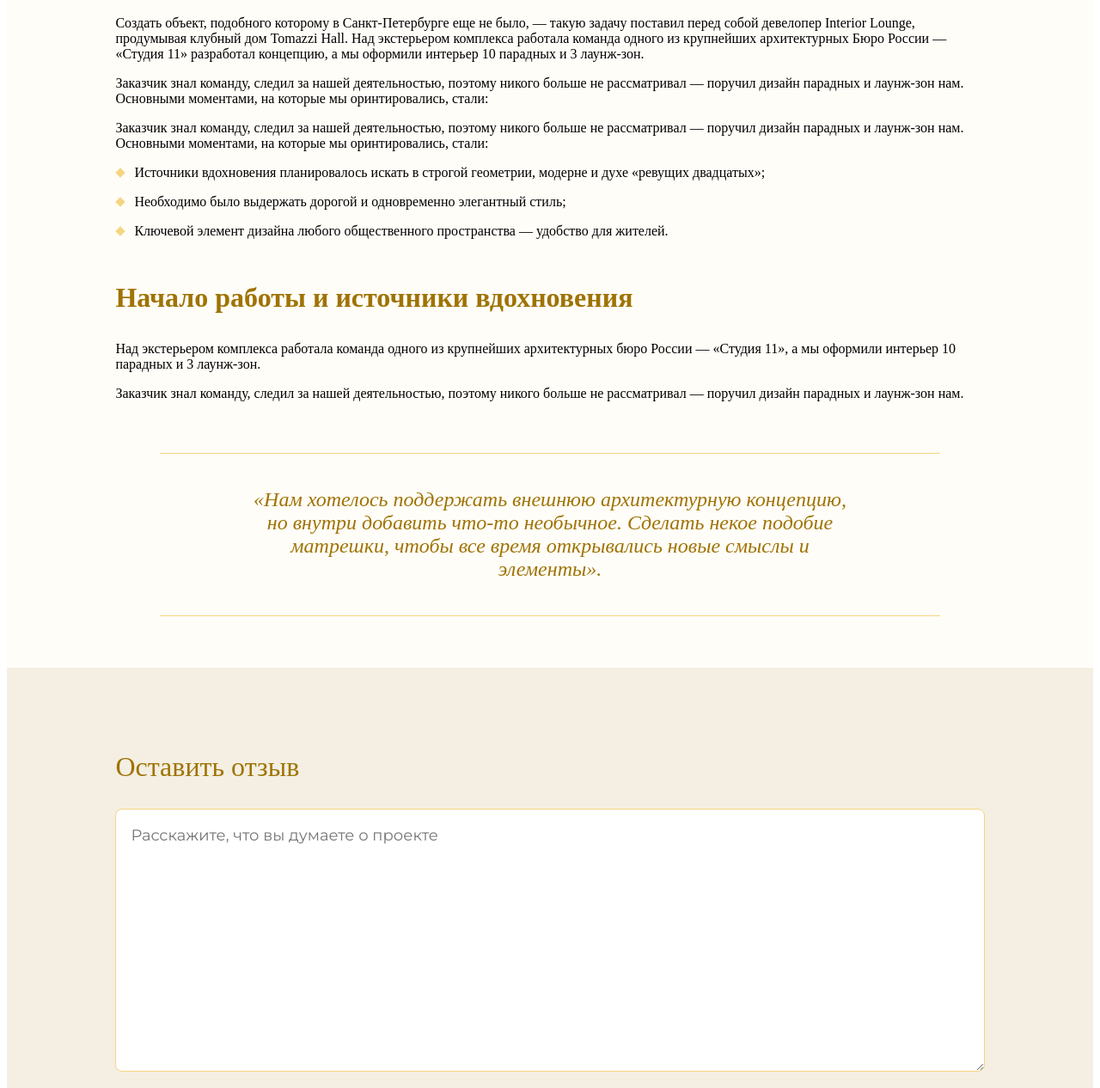
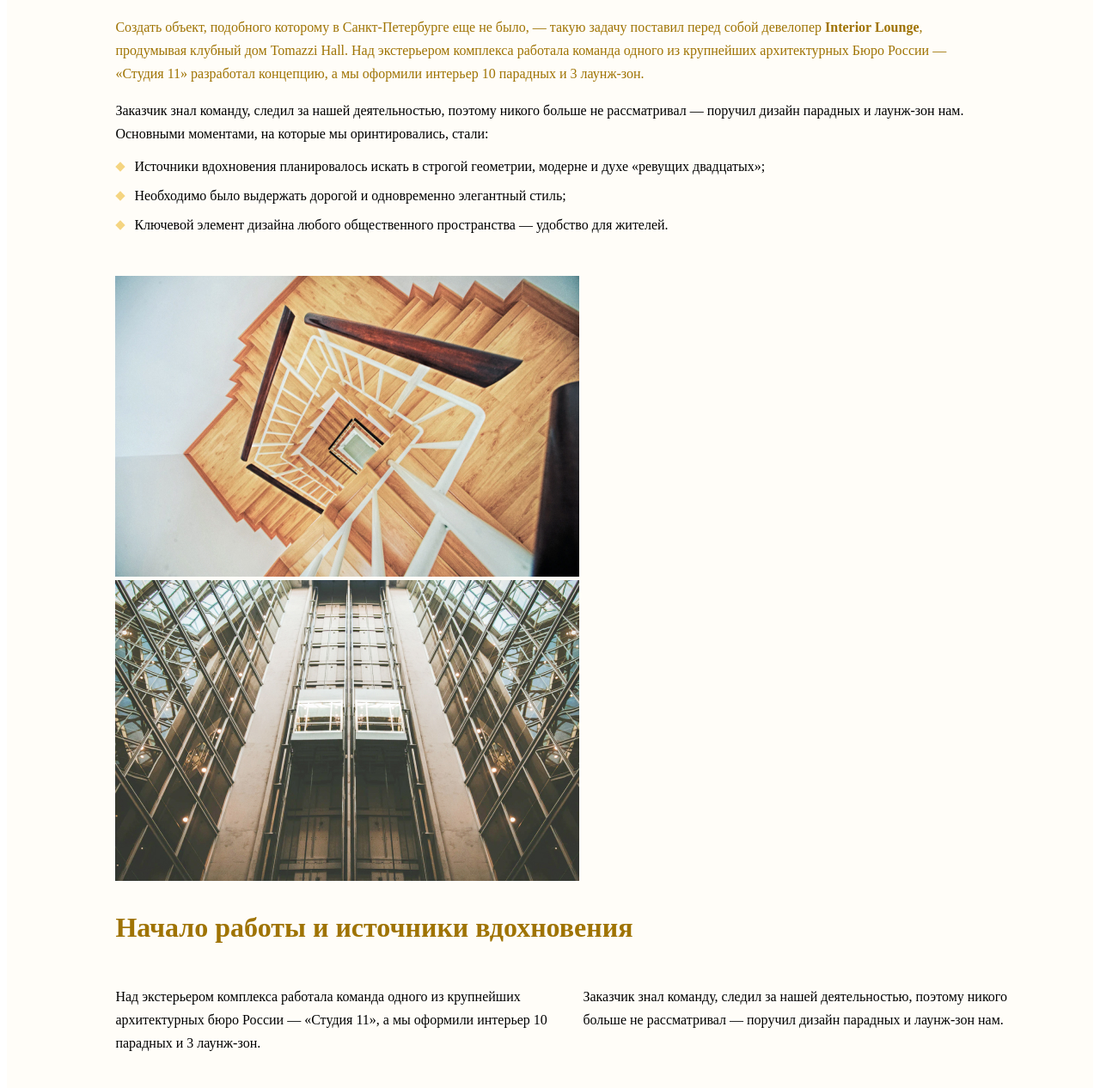
Before and after one commit to Valerybiryukowa/Interior-Lounge, a plain HTML site: page index.html in a window 1280 px wide. Shown: the part 774-2040 px from the top of the page at 86% size. Drawn offline with Linux system fonts and the light colour scheme.

Commit message:
Рефакторинг кода

```diff
--- a/index.html
+++ b/index.html
@@ -54,9 +54,6 @@
 
         <section class="intro">
             <div class="wrapper">
-              <div class="wysiwyg-wrapper">
-                <!-- здесь будет вставлен код WYSIWYG радактора -->
-              </div>
             </div>
           </section>
 
@@ -66,11 +63,8 @@
                     <h1>Дизайн общественных интерьеров</h1>
                     <h2>Кейс клубного дома Tomazzi Hall</h2>
                     <img src="img/desktop-wysiwyg 1.jpg" alt="" width="1110">
-                    <p>
-                        Создать объект, подобного которому в Санкт-Петербурге еще не было, — такую задачу поставил перед собой девелопер Interior Lounge, продумывая клубный дом Tomazzi Hall. Над экстерьером комплекса работала команда одного из крупнейших архитектурных  Бюро России — «Студия 11» разработал концепцию, а мы оформили интерьер 10 парадных и 3 лаунж-зон.
-                    </p>
-                    <p>
-                        Заказчик знал команду, следил за нашей деятельностью, поэтому никого больше не рассматривал — поручил дизайн парадных и лаунж-зон нам. Основными моментами, на которые мы оринтировались, стали:
+                    <p class="different-color">
+                        Создать объект, подобного которому в Санкт-Петербурге еще не было, — такую задачу поставил перед собой девелопер <b>Interior Lounge</b>, продумывая клубный дом Tomazzi Hall. Над экстерьером комплекса работала команда одного из крупнейших архитектурных  Бюро России — «Студия 11» разработал концепцию, а мы оформили интерьер 10 парадных и 3 лаунж-зон.
                     </p>
                     <p>
                         Заказчик знал команду, следил за нашей деятельностью, поэтому никого больше не рассматривал — поручил дизайн парадных и лаунж-зон нам. Основными моментами, на которые мы оринтировались, стали:
@@ -86,12 +80,14 @@
                             Ключевой элемент дизайна любого общественного пространства — удобство для жителей.
                         </li>
                     </ol>
+                    <img class="image2" src="img/image 2.jpg" alt="Лестница" width="540" height="350">
+                    <img class="image3" src="img/image 3.jpg" alt="" width="540" height="350">
 
+                    <div class="two-columns">
                         <h3>Начало работы и источники вдохновения</h3>
-                    <p>Над экстерьером комплекса работала команда одного из крупнейших архитектурных бюро России — «Студия 11», а мы оформили интерьер 10 парадных и 3 лаунж-зон.
-                    </p>
-                    <p>Заказчик знал команду, следил за нашей деятельностью, поэтому никого больше не рассматривал — поручил дизайн парадных и лаунж-зон нам.
-                    </p>
+                        <p class="text">Над экстерьером комплекса работала команда одного из крупнейших архитектурных бюро России — «Студия 11», а мы оформили интерьер 10 парадных и 3 лаунж-зон.</p>
+                        <p class="text">Заказчик знал команду, следил за нашей деятельностью, поэтому никого больше не рассматривал — поручил дизайн парадных и лаунж-зон нам.</p>
+                    </div>
                     <blockquote>
                         «Нам хотелось поддержать внешнюю архитектурную концепцию, но внутри добавить что-то необычное. Сделать некое подобие матрешки, чтобы все время открывались новые смыслы и элементы».
                     </blockquote>
@@ -135,42 +131,24 @@
                         <div class="review__image-wrapper">
                             <img src="img/user 1.jpg" alt="" class="review__image" width="50" height="50">
                         </div>
-                    <p class="review__name">
-                        Иван Грачев
-                    </p>
-                    <p class="review__text">
-                        Очень самобытный и необычный проект.
-                    </p>
+                        <p class="review__name">Иван Грачев</p>
+                        <p class="review__text">Очень самобытный и необычный проект.</p>
                     </div>
                     <div class="review">
                         <img src="img/Ellipse 1 — копия.jpg" alt="" class="review__image" width="50" height="50">
-                    <p class="review__name">
-                        Мария Рачинская
-                    </p>
-                    <p class="review__text">
-                        Мне особенно понравилось решение лестничных клеток. Кружки вообще очень стильные!
-                    </p>
+                        <p class="review__name">Мария Рачинская</p>
+                        <p class="review__text">Мне особенно понравилось решение лестничных клеток. Кружки вообще очень стильные!</p>
                     </div>
                     <div class="review">
                         <img src="img/user 3.jpg" alt="" class="review__image" width="50" height="50">
-                    <p class="review__name">
-                        Светлана
-                    </p>
-                    <p class="review__text">
-                        Очень нравится, что в городе развиваются такие проекты. Надеюсь, такие проекты скоро будут не только в частных домах, но и в кафе, музеях, театрах. Я бы сходила!
-                    </p>
+                        <p class="review__name">Светлана</p>
+                        <p class="review__text">Очень нравится, что в городе развиваются такие проекты. Надеюсь, такие проекты скоро будут не только в частных домах, но и в кафе, музеях, театрах. Я бы сходила!</p>
                     </div>
-
                 </div>
             </div>
         </section>
 
     </main>
 
-<footer>
-    <!-- код футера -->
-</footer>
-
-
 </body>
 </html>
--- a/style.css
+++ b/style.css
@@ -11,6 +11,7 @@
     line-height: 27px;
     color: #000000;
     min-width: 1150px;
+
 }
 
 .page-main {
@@ -82,10 +83,30 @@
     margin: 60px auto 60px auto;
   }
 
+.wysiwyg-wrapper p {
+  line-height: 27px;
+}
+
+.wysiwyg-wrapper .different-color{
+  color: #9F7303;
+}
+
+.two-columns  {
+  white-space: nowrap;
+}
+
+.text {
+  white-space: normal;
+	display: inline-block;
+	width: 540px;
+	vertical-align: top;
+}
+
   .reviews {
     background-color: #F4EFE2;
     padding-bottom: 60px;
     padding-top: 10px;
+
   }
 
   .review {
```
Also changed, not shown: img/image 2.jpg (added), img/image 3.jpg (added). Lines whose indentation alone changed are shown as unchanged.
